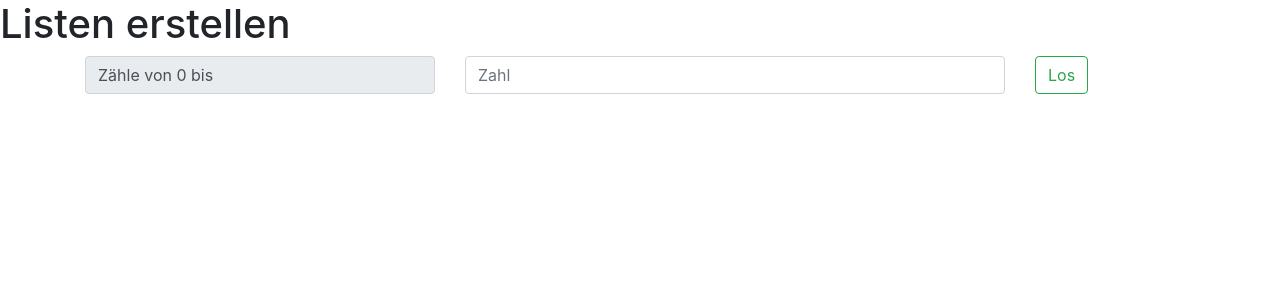
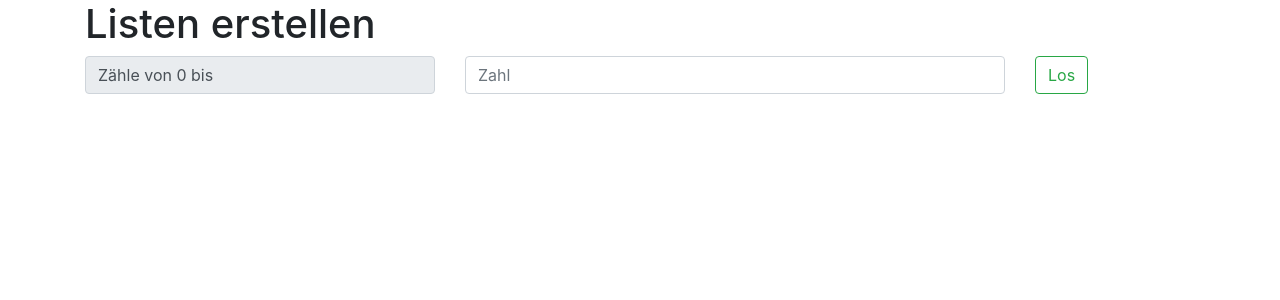
Before and after one commit to bel51/angular-dmeajk, an Angular app: page / in a window 1280 px wide. Shown: the top 300 px of the page. Built offline with nearby package versions, Linux system fonts and the light colour scheme.

Commit message:
1 file modified

```diff
--- a/src/app/listen/listen.component.html
+++ b/src/app/listen/listen.component.html
@@ -1,6 +1,7 @@
-<h1>Listen erstellen</h1>
+
 
 <div class="container">
+  <h1>Listen erstellen</h1>
 	<div class="row">
 		<div class="col-4">
       <span class="input-group-text" id="inputGroup-sizing-sm">Zähle von 0 bis</span>
```
